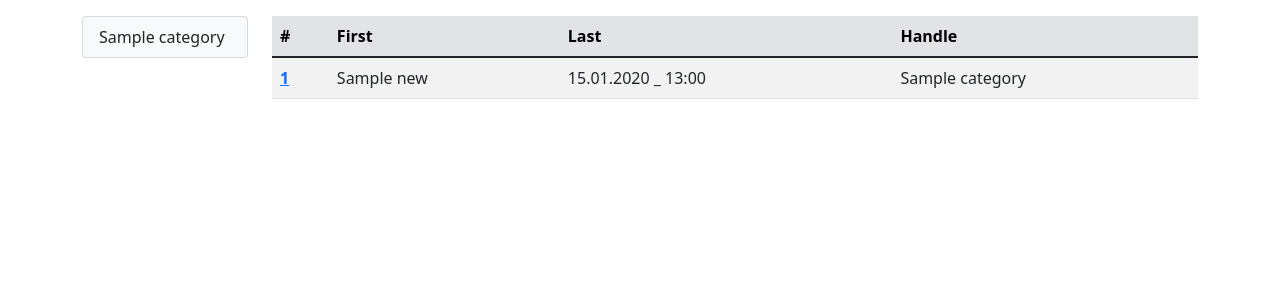
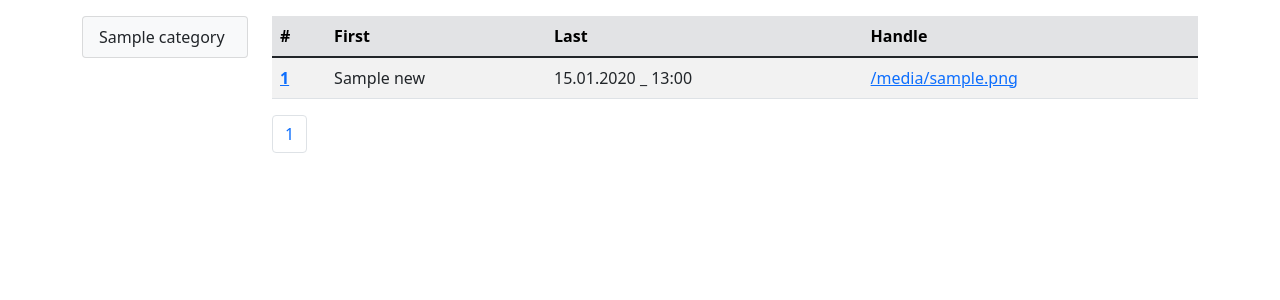
Before and after one commit to MyodsOnline/NewsBlog_django, a Django app: page / in a window 1280 px wide. Shown: the part 70-370 px from the top of the page. Run offline with Django 3.2, Linux system fonts and the light colour scheme; tables that the repository leaves empty hold one stand-in row (values such as "Sample post").

Commit message:
create paginator for latest_news

```diff
--- a/email_sender/templates/email_sender/send.html
+++ b/email_sender/templates/email_sender/send.html
@@ -83,10 +83,10 @@
                     <td><a href="{{ email_itm.get_absolute_url }}" target="_blank">{{ email_itm.number }}</a></td>
                     <td>{{ email_itm.date|date:'d.m.y' }}</td>
                     <td>{{ email_itm.time }}</td>
-                    <td class="bis">{{ email_itm.text }}</td>
+                    <td class="bis">{% if email_itm.text %}{{ email_itm.text }}{% endif %}</td>
                     <td>
                         {% if email_itm.file %}
-                        <a href="/">{{ email_itm.file }}</a>
+                        <a href="{{ email_itm.file.url }}" target="_blank">{{ email_itm.file }}</a>
                         {% endif %}
                     </td>
                     <td>{{ email_itm.author }}</td>
--- a/latest_news/templates/latest_news/base.html
+++ b/latest_news/templates/latest_news/base.html
@@ -81,6 +81,7 @@
     {% block item_list %} ITEM_LIST {% endblock %}
 
     {% block body %} BLOCK_BODY {% endblock %}
+
         </div>
       </div>
 
--- a/latest_news/templates/latest_news/index.html
+++ b/latest_news/templates/latest_news/index.html
@@ -30,12 +30,16 @@
             </tr>
         </thead>
         <tbody>
-   {% for order in orders %}
+   {% for order in page_obj.object_list %}
        <tr>
           <th scope="row"><a href="{{ order.get_absolute_url }}">{{ order.number }}</a></th>
           <td>{{ order.title }}</td>
           <td>{{ order.created_at|date:"d.m.Y _ H:i" }}</td>
-          <td>{{ order.category }}</td>
+          <td>
+              {% if order.file %}
+              <a href="{{ order.file }}" target="_blank">{{ order.file.url }}</a>
+              {% endif %}
+          </td>
        </tr>
     {% comment for table-view-check %}
         <div class="card-upd mb-2">
@@ -65,6 +69,15 @@
     {% endfor %}
         </tbody>
     </table>
+      <nav aria-label="Page navigation example">
+        <ul class="pagination">
+          {% for p in page_obj.paginator.page_range %}
+          <li class="page-item">
+              <a class="page-link" href="?page={{ p }}">{{ p }}</a>
+          </li>
+          {% endfor %}
+        </ul>
+      </nav>
 </div>
     {% comment %}
         {% if order.file %}
--- a/latest_news/views.py
+++ b/latest_news/views.py
@@ -1,4 +1,5 @@
 from django.shortcuts import render, get_object_or_404, redirect
+from django.core.paginator import Paginator
 
 from .models import News, Category
 from .forms import OrderForm
@@ -6,12 +7,16 @@ from .forms import OrderForm
 
 def index(request):
     orders = News.objects.all()
+    paginator = Paginator(orders, 5)
+    page_num = request.GET.get('page', 1)
+    page_objects = paginator.get_page(page_num)
     categories = Category.objects.all()
     context = {
         'title': 'Order_list',
         'content': 'Orders_list',
         'orders': orders,
         'categories': categories,
+        'page_obj': page_objects,
     }
     return render(request, 'latest_news/index.html', context)
 
@@ -40,6 +45,7 @@ def add_order(request):
     if request.method == 'POST':
         form = OrderForm(request.POST, request.FILES)
         if form.is_valid():
+
             order = form.save()
             return redirect(index)
     else:
```
